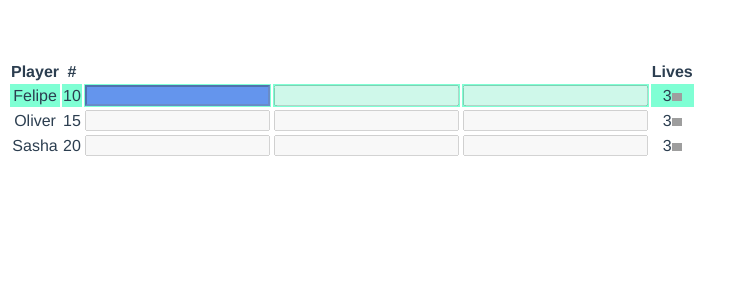
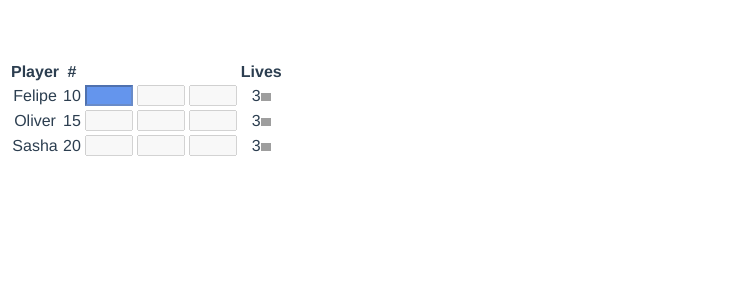
Before and after one commit to ODushyn/killing-game-darts, a Vue app: page / in a window 1280 px wide. Shown: the top 300 px of the page, without its empty margins (0-747 px from the left). Built offline with nearby package versions, Linux system fonts and the light colour scheme; grey boxes are pictures that could not be loaded.

Commit message:
winner cup and more tests

```diff
--- a/src/components/Game.vue
+++ b/src/components/Game.vue
@@ -11,7 +11,7 @@
       </tr>
       <tr v-for="player in this.engine.players" :key="player.name"
           v-bind:class="{
-            'current-player': isCurrentPlayer(player)
+            'current-player': (winner() !== undefined) && (winner() !== null) && isCurrentPlayer(player)
           }"
       >
         <td>{{player.name}}</td>
@@ -19,32 +19,37 @@
         <td v-for="(_throw, index) in player.throws" :key="index">
           <input disabled v-model="_throw.value"
                  v-if="!isPlayerRIP(player)"
-                 v-bind:class="{'current-throw': isCurrentThrow(player, index)}"/>
+                 v-bind:style="{width: 40 + 'px', 'text-align': 'center'}"
+                 v-bind:class="{'current-throw': !winner() && isCurrentThrow(player, index)}"/>
         </td>
         <td>
-          <span v-if="!player.rip">{{player.lives}}</span>
+          <span v-if="!winner() && !player.rip">{{player.lives}}</span>
+          <img src="@/assets/winner-cup.jpg"
+               v-if="winner() && winner().num === player.num"
+               alt="RIP"
+               style="width:30px; height:auto;">
           <img src="@/assets/rip.svg"
                v-if="player.rip"
                alt="RIP"
                style="width:30px; height:auto;">
           <img src="@/assets/heart.png"
-               v-if="player.recoveries === 1"
+               v-if="!winner() && player.recoveries === 1"
                alt="heart"
                style="width:10px; height:auto;">
         </td>
       </tr>
     </table>
     <div v-if="winner()">
-      Congrats to the best killer: <b> {{winner().name}}</b>
+      <b> {{winner().name}}</b> is the best killer today!
     </div>
     <div v-if="winner() === undefined">
-      <b> Good game guys! </b>
+      <b> Good game dead guys! </b>
     </div>
   </div>
 </template>
 
 <script>
-  import { Engine } from '../engine';
+  import {Engine} from '../engine';
 
   export default {
     name: 'Game',
@@ -67,7 +72,7 @@
         return this.engine.isCurrentThrow(player, throwNum);
       },
       winner() {
-        return this.engine.winner;
+        return this.engine.winner
       }
     },
     created() {
--- a/src/engine.js
+++ b/src/engine.js
@@ -23,8 +23,9 @@ export class Engine {
           this.startNewRound();
         }
       }
-    } else {
-      // TODO: remove listeners
+    }
+
+    if(this.isGameOver()) {
       // alert winners or losers
       this.finishGame();
     }
@@ -144,11 +145,8 @@ export class Engine {
 
   startNewRound() {
     // should be first player that is not RIP
-    this.currentPlayerNum = 1;
-    while(this.isPlayerRIP(this.getPlayerByOrder(this.currentPlayerNum))) {
-      this.currentPlayerNum++;
-    }
-    this.currentThrow = 1;
+    this.currentPlayerNum = 0;
+    this.startNewPlayer();
     this.resetThrows();
   }
 
```
Also changed, not shown: src/assets/winner-cup.jpg (added), 1 other file (tests, documents, lock files or other folders).
